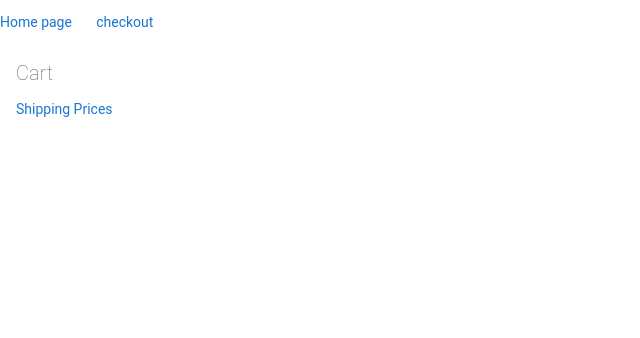
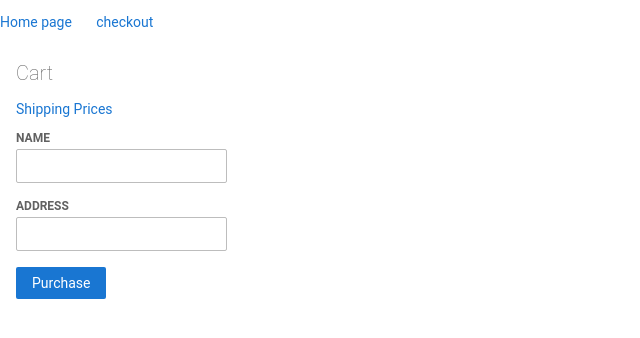
Before and after one commit to Tarakaramu/angular-6q4jbh-l5qrtj, an Angular app: page /cart in a window 1280 px wide. Shown: the top 338 px of the page, without its empty margins (0-640 px from the left). Built offline with nearby package versions, Linux system fonts and the light colour scheme.

Commit message:
3 files modified

```diff
--- a/src/app/cart/cart.component.html
+++ b/src/app/cart/cart.component.html
@@ -6,3 +6,21 @@
   <b>{{ item.name }}</b>
   <ul>{{ item.price | currency }}</ul>
 </div>
+
+<form [formGroup]="checkoutForm" (ngSubmit)="onSubmit()">
+ <div>
+    <label for="name">
+      Name
+    </label>
+    <input id="name" type="text" formControlName="name">
+  </div>
+
+  <div>
+    <label for="address">
+      Address
+    </label>
+    <input id="address" type="text" formControlName="address">
+  </div>
+  <button class="button" type="submit">Purchase</button>
+
+</form>
--- a/src/app/cart/cart.component.ts
+++ b/src/app/cart/cart.component.ts
@@ -1,5 +1,6 @@
 import { Component, OnInit } from '@angular/core';
 import { CartService } from '../cart.service';
+import { FormBuilder } from '@angular/forms';
 
 @Component({
   selector: 'app-cart',
@@ -8,9 +9,19 @@
 })
 export class CartComponent implements OnInit {
  items = this.cartService.getItems();
-  constructor(private cartService: CartService) { }
 
-  ngOnInit() {
+  constructor(private cartService: CartService,
+  private formBuilder: FormBuilder,) { }
+
+  ngOnInit() {}
+  checkoutForm = this.formBuilder.group({
+    name: '',
+    address: ''
+  });
+ onSubmit(): void {
+    // Process checkout data here
+    this.items = this.cartService.clearCart();
+    console.warn('Your order has been submitted', this.checkoutForm.value);
+    this.checkoutForm.reset();
   }
-
 }
--- a/src/app/product-details/product-details.component.ts
+++ b/src/app/product-details/product-details.component.ts
@@ -29,7 +29,7 @@
 
   addToCart(product) {
     this.cartService.addToCart(product);
-    window.alert('Your product has been added to the cart!');
+    //window.alert('Your product has been added to the cart!');
     console.log("addToCart(product) from ProductDetailComponent")
   }
 
```
